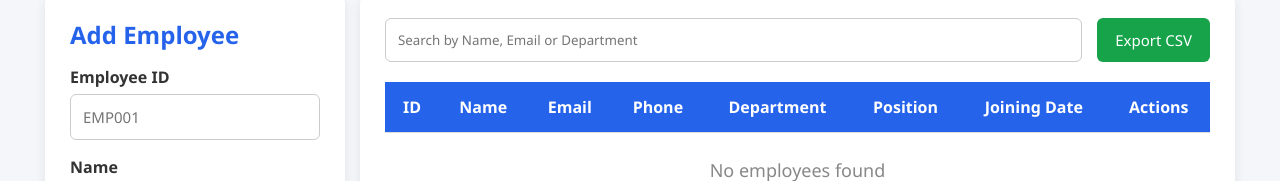
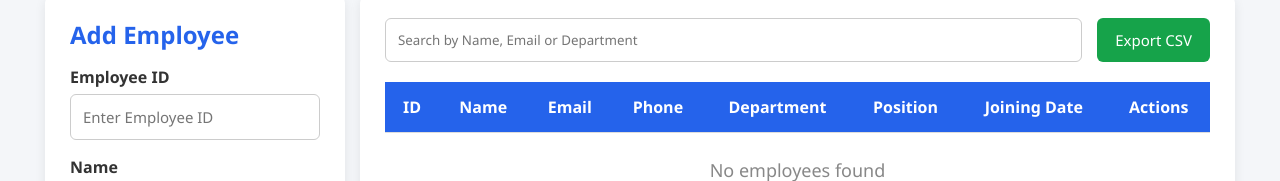
Before and after one commit to srujana703/Empolyee-management-system, a plain HTML site: page index.html in a window 1280 px wide. Shown: the part 158-339 px from the top of the page. Drawn offline with Linux system fonts and the light colour scheme.

Commit message:
modified html

```diff
--- a/index.html
+++ b/index.html
@@ -33,7 +33,7 @@
                     <input
                         type="text"
                         id="employeeId"
-                        placeholder="EMP001"
+                        placeholder="Enter Employee ID"
                         required>
                 </div>
 
```
